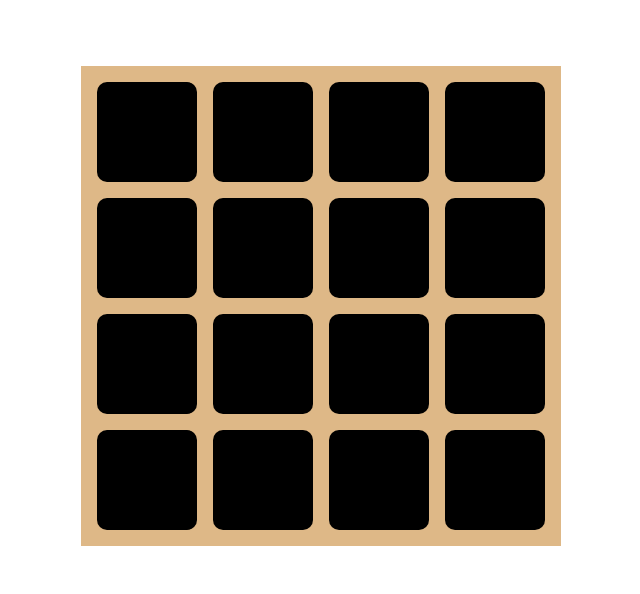
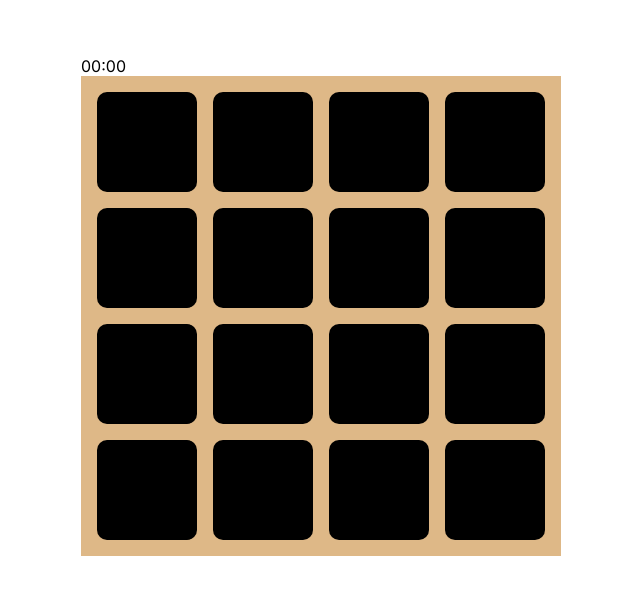
Before and after one commit to SanBal/memory-app, a Next.js app: page / in a window 1280 px wide. Shown: the part 118-712 px from the top of the page, without its empty margins (319-959 px from the left). Built offline with nearby package versions, Linux system fonts and the light colour scheme.

Commit message:
display stopwatch

```diff
--- a/components/Field.tsx
+++ b/components/Field.tsx
@@ -6,16 +6,23 @@ import { useState } from "react";
 
 interface FieldProps {
   field: MemoryCard[][];
+  onFirstCardClick: () => void
 }
 
-const Field: React.FC<FieldProps> = ({ field }) => {
+const Field: React.FC<FieldProps> = ({ field, onFirstCardClick }) => {
   const [fieldState, setField] = useState(field);
+  const [firstCardClicked, setFirstCardClicked] = useState(false)
   const [prevCard, setPrevCard] = useState<MemoryCard | null>(null);
   const [isValidationInProgress, setValidationInProgress] = useState(false);
 
   const repaintField = () => setField([...field]);
 
   const onCardClick = (row: number, col: number) => {
+    if (!firstCardClicked) {
+      onFirstCardClick()
+      setFirstCardClicked(true)
+    }
+
     if (isValidationInProgress) {
       return;
     }
--- a/components/Game.tsx
+++ b/components/Game.tsx
@@ -1,7 +1,8 @@
 "use client";
-import React, { Component } from "react";
+import React, { Component, useRef } from "react";
 import { MemoryCard, MemoryCardImpl } from "./Card";
 import Field from "./Field";
+import Stopwatch, { StopwatchRef } from "./Stopwatch";
 
 const icons = [
   "bicycle",
@@ -26,7 +27,13 @@ const createField = (): MemoryCard[][] => {
 };
 
 const Game = () => {
-  return <Field field={createField()}></Field>;
+  const stopwatch = useRef<StopwatchRef|null>(null);
+  return (
+    <div>
+      <Stopwatch ref={stopwatch}/>
+      <Field field={createField()} onFirstCardClick={() => stopwatch.current?.start()}></Field>
+    </div>
+  )
 };
 
 export default Game;
--- /dev/null
+++ b/components/Stopwatch.tsx
@@ -0,0 +1,35 @@
+import React from "react";
+import { useImperativeHandle, useState } from "react"
+import { useEffect } from "react"
+
+export interface StopwatchRef {
+    start: () => void;
+}
+
+const Stopwatch = React.forwardRef<StopwatchRef>((_, ref) => {
+    const [canStart, setCanStart] = useState(false)
+    const [seconds, setSeconds] = useState(0)
+    const format = (seconds: number) => {
+        const minutes = Math.floor(seconds / 60)
+        const remainder = seconds % 60
+        return `0${minutes}:${remainder < 10 ? 0 + '' + remainder : remainder}`
+    }
+
+    const start = () => {
+        setSeconds(seconds + 1)
+        setCanStart(true)
+    };
+
+    // Expose the method through the ref
+    useImperativeHandle(ref, () => ({ start }));
+
+    useEffect(() => {
+        canStart && setTimeout(() => setSeconds(seconds + 1), 1000)
+    })
+
+    return (
+        <div>{format(seconds)}</div>
+    )
+})
+
+export default Stopwatch
```
